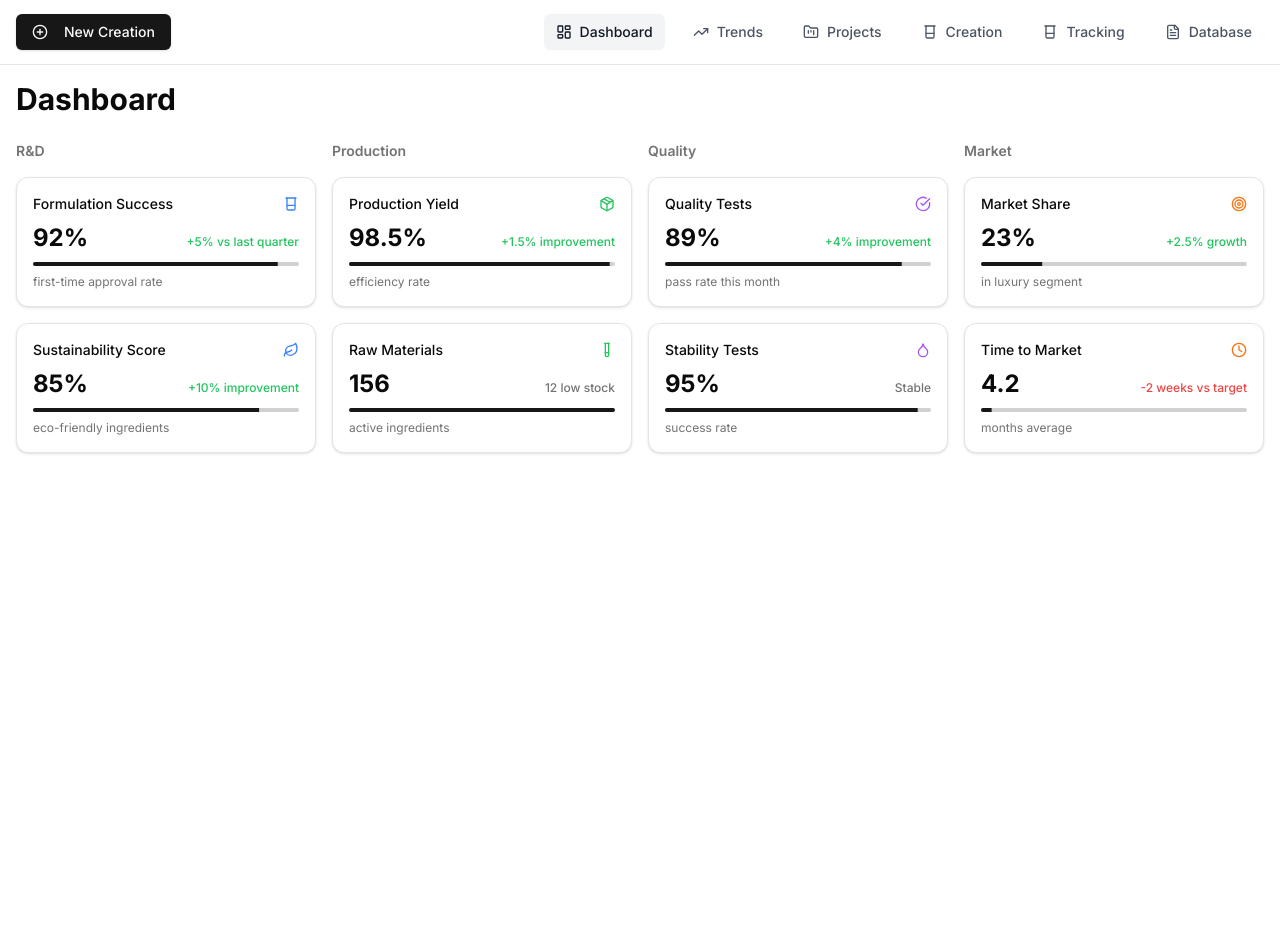
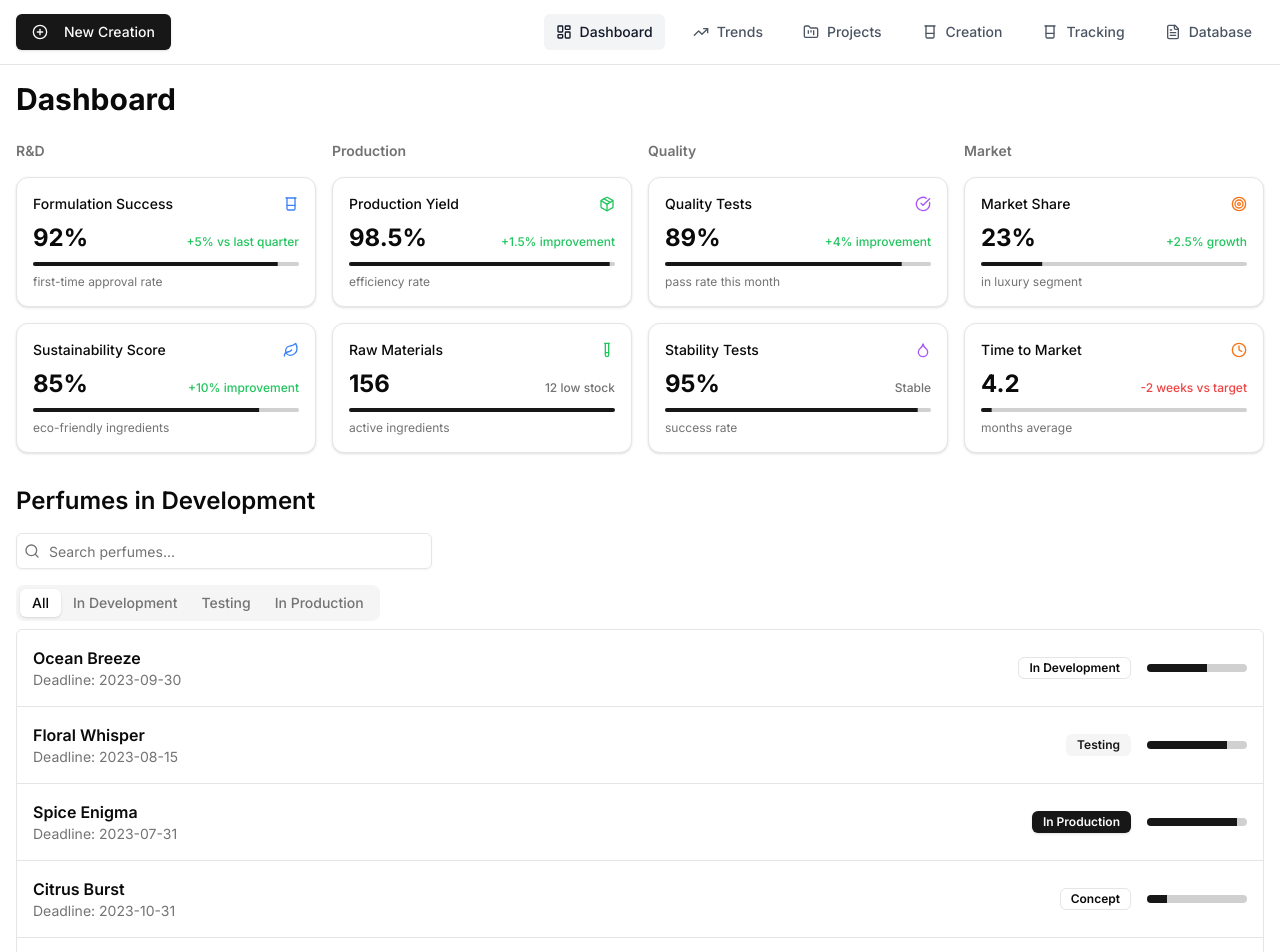
Before and after one commit to anthonyissa/plm-perfume, a Next.js app: page / in a window 1280 px wide. Shown: the top 952 px of the page. Before the commit the page ends 800 px from the top, so only its background shows below. Built offline with nearby package versions, Linux system fonts and the light colour scheme.

Commit message:
better dashboard

```diff
--- a/app/page.tsx
+++ b/app/page.tsx
@@ -5,9 +5,13 @@ import { Card, CardContent, CardHeader, CardTitle } from "@/components/ui/card"
 import { Progress } from "@/components/ui/progress"
 import {
   Beaker, TrendingUp, DollarSign, Truck, CheckCircle,
-  TestTube, Clock, ShieldCheck, Target, Leaf, Droplet, Package
+  TestTube, Clock, ShieldCheck, Target, Leaf, Droplet, Package, Search
 } from 'lucide-react'
 import { cn } from "@/lib/utils"
+import { Label } from "@/components/ui/label"
+import { Tabs, TabsContent, TabsList, TabsTrigger } from "@/components/ui/tabs"
+import { Badge } from "@/components/ui/badge"
+import { Input } from "@/components/ui/input"
 
 // Statistiques de R&D
 const researchStats = [
@@ -79,6 +83,14 @@ const marketStats = [
     icon: Clock,
     trend: "-2 weeks vs target"
   }
+]
+
+const perfumes = [
+  { id: 1, name: "Ocean Breeze", status: "In Development", progress: 60, deadline: "2023-09-30" },
+  { id: 2, name: "Floral Whisper", status: "Testing", progress: 80, deadline: "2023-08-15" },
+  { id: 3, name: "Spice Enigma", status: "In Production", progress: 90, deadline: "2023-07-31" },
+  { id: 4, name: "Citrus Burst", status: "Concept", progress: 20, deadline: "2023-10-31" },
+  { id: 5, name: "Woody Elegance", status: "In Development", progress: 40, deadline: "2023-09-15" },
 ]
 
 export default function Dashboard() {
@@ -218,6 +230,58 @@ export default function Dashboard() {
           ))}
         </div>
       </div>
+
+      {/* Perfumes in Development Section */}
+      <div className="mt-8">
+        <h2 className="text-2xl font-semibold mb-4">Perfumes in Development</h2>
+        <div className="flex justify-between items-center mb-4">
+          <div className="w-1/3">
+            <Label htmlFor="search" className="sr-only">Search Perfumes</Label>
+            <div className="relative">
+              <Search className="absolute left-2 top-2.5 h-4 w-4 text-muted-foreground" />
+              <Input
+                id="search"
+                placeholder="Search perfumes..."
+                className="pl-8"
+              />
+            </div>
+          </div>
+        </div>
+        <div className="bg-card rounded-md">
+          <Tabs defaultValue="all" className="w-full">
+            <TabsList>
+              <TabsTrigger value="all">All</TabsTrigger>
+              <TabsTrigger value="inDevelopment">In Development</TabsTrigger>
+              <TabsTrigger value="testing">Testing</TabsTrigger>
+              <TabsTrigger value="inProduction">In Production</TabsTrigger>
+            </TabsList>
+            <TabsContent value="all">
+              <div className="divide-y divide-border rounded-md border">
+                {perfumes.map((perfume) => (
+                  <div key={perfume.id} className="flex items-center justify-between p-4">
+                    <div>
+                      <h3 className="font-semibold">{perfume.name}</h3>
+                      <p className="text-sm text-muted-foreground">Deadline: {perfume.deadline}</p>
+                    </div>
+                    <div className="flex items-center space-x-4">
+                      <Badge variant={
+                        perfume.status === "In Production" ? "default" :
+                        perfume.status === "Testing" ? "secondary" :
+                        "outline"
+                      }>
+                        {perfume.status}
+                      </Badge>
+                      <div className="w-[100px]">
+                        <Progress value={perfume.progress} className="w-full" />
+                      </div>
+                    </div>
+                  </div>
+                ))}
+              </div>
+            </TabsContent>
+          </Tabs>
+        </div>
+      </div>
     </div>
   )
 }
```
